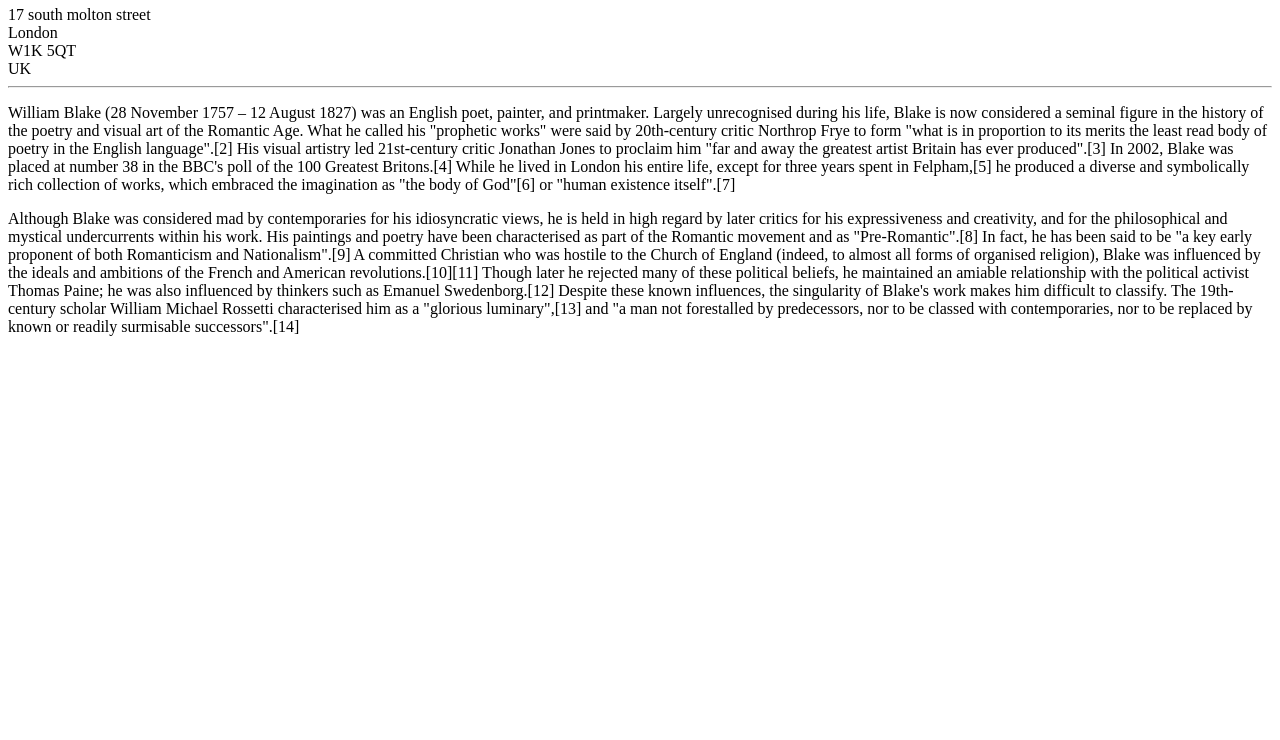
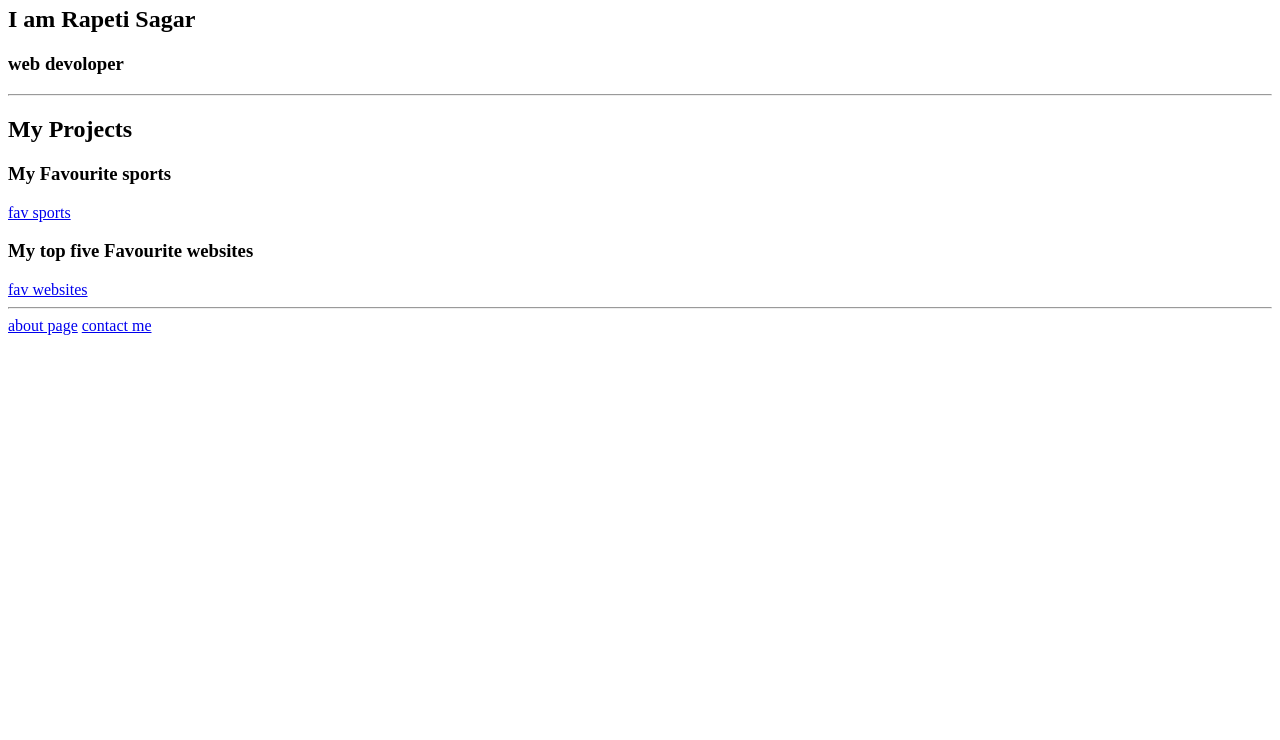
Before and after one commit to SAGAR00003/HTML-Portfolio, a plain HTML site: page index.html in a window 1280 px wide. Shown: the part 60-800 px from the top of the page. Drawn offline with Linux system fonts and the light colour scheme.

Commit message:
Update index.html

```diff
--- a/index.html
+++ b/index.html
@@ -1,28 +1,16 @@
-<h1>William Blake</h1>
+<h1>Welcome to My Website!</h1>
+<h2>I am Rapeti Sagar</h2>
+<h3>web devoloper</h3>
+<hr>
+<h2>My Projects</h2>
+<h3>My Favourite sports</h3>
+<a href="file:///C:/Users/sagar/Desktop/web%20dev/2.4+Movie+Ranking+Project/2.4%20Movie%20Ranking%20Project/index.html">fav sports</a>
+<h3>My top five Favourite websites</h3>
+<a href="file:///C:/Users/sagar/Desktop/web%20dev/3.2+Anchor+Elements/3.2%20Anchor%20Elements/index.html">fav websites</a>
+<!-- Add an image of yourself that links to the about page -->
+<!-- <img src="C:\Users\sagar\Desktop\sav\20240113_064841_HDR.jpg"> -->
+<hr>
+<a href="file:///C:/Users/sagar/Desktop/web%20dev/4.1%2BWebpages/4.1%20Webpages/Untitled-1.html">about page</a>
 
-17 south molton street<br/>
-London<br/>
-W1K 5QT<br/>
-UK<br/>
-<hr/>
-
-<p>William Blake (28 November 1757 – 12 August 1827) was an English poet, painter, and printmaker. Largely unrecognised
-during his life, Blake is now considered a seminal figure in the history of the poetry and visual art of the Romantic
-Age. What he called his "prophetic works" were said by 20th-century critic Northrop Frye to form "what is in proportion
-to its merits the least read body of poetry in the English language".[2] His visual artistry led 21st-century critic
-Jonathan Jones to proclaim him "far and away the greatest artist Britain has ever produced".[3] In 2002, Blake was
-placed at number 38 in the BBC's poll of the 100 Greatest Britons.[4] While he lived in London his entire life, except
-for three years spent in Felpham,[5] he produced a diverse and symbolically rich collection of works, which embraced the
-imagination as "the body of God"[6] or "human existence itself".[7]</p>
-
-<p>Although Blake was considered mad by contemporaries for his idiosyncratic views, he is held in high regard by later
-critics for his expressiveness and creativity, and for the philosophical and mystical undercurrents within his work. His
-paintings and poetry have been characterised as part of the Romantic movement and as "Pre-Romantic".[8] In fact, he has
-been said to be "a key early proponent of both Romanticism and Nationalism".[9] A committed Christian who was hostile to
-the Church of England (indeed, to almost all forms of organised religion), Blake was influenced by the ideals and
-ambitions of the French and American revolutions.[10][11] Though later he rejected many of these political beliefs, he
-maintained an amiable relationship with the political activist Thomas Paine; he was also influenced by thinkers such as
-Emanuel Swedenborg.[12] Despite these known influences, the singularity of Blake's work makes him difficult to classify.
-The 19th-century scholar William Michael Rossetti characterised him as a "glorious luminary",[13] and "a man not
-forestalled by predecessors, nor to be classed with contemporaries, nor to be replaced by known or readily surmisable
-successors".[14]</p>
+<!-- Add a link to your contact me page here -->
+<a href="file:///C:/Users/sagar/Desktop/web%20dev/4.1%2BWebpages/4.1%20Webpages/Untitled-.html">contact me</a>
```
